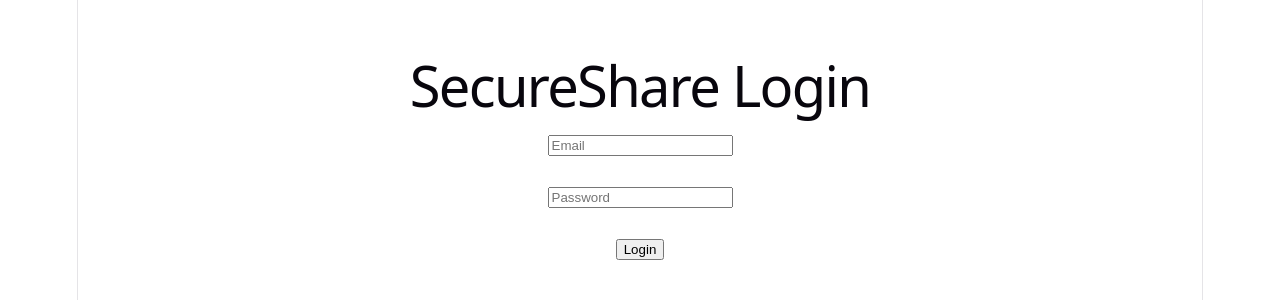
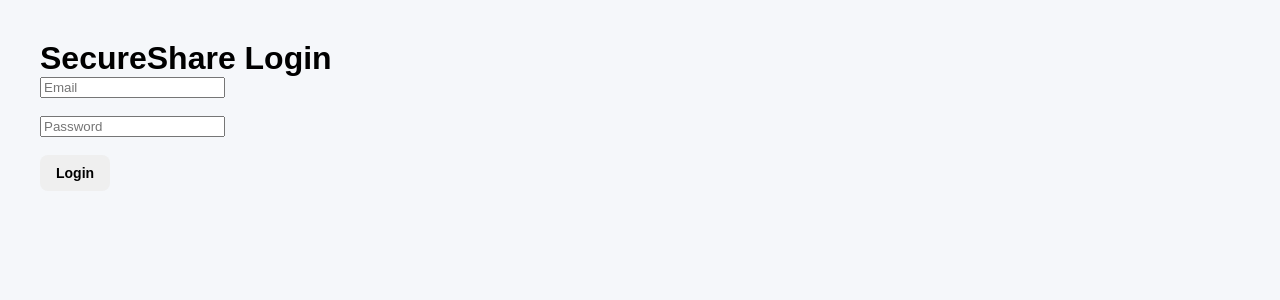
Before and after one commit to aksharthaker2-netizen/SecureShare, a React (Vite) app in the folder client/: page /login in a window 1280 px wide. Shown: the top 300 px of the page. Built offline with nearby package versions, Linux system fonts and the light colour scheme.

Commit message:
UI improvment

```diff
--- a/client/src/components/FileCard.jsx
+++ b/client/src/components/FileCard.jsx
@@ -3,17 +3,15 @@ function FileCard({ file, onDelete,onShare }) {
   return (
    <div
   style={{
-        border: "1px solid gray",
-        padding: "10px",
-        marginBottom: "10px",
+    background: "white",
+    borderRadius: "12px",
+    padding: "25px",
+    marginBottom: "20px",
+    boxShadow: "0 2px 10px rgba(0,0,0,0.08)",
   }}
 >
       <h3>{file.filename}</h3>
-      <p>
-      Total Views:
-      {" "}
-      {file.total_views}
-    </p>
+      <p>Total Views: {file.total_views}</p>
       <p>
         Uploaded:
         {" "}
@@ -25,20 +23,31 @@ function FileCard({ file, onDelete,onShare }) {
   href={`http://localhost:5000/${file.filepath}`}
   target="_blank"
   rel="noreferrer"
+  style={{
+    backgroundColor: "#3b82f6",
+    color: "white",
+    padding: "10px 16px",
+    borderRadius: "8px",
+    textDecoration: "none"
+  }}
 >
   Open File
 </a>
-
-      <br /><br />
-
      <button
+  style={{
+    backgroundColor: "#ef4444",
+    color: "white"
+  }}
   onClick={() => onDelete(file.id)}
 >
   Delete
 </button>
-      <br /><br />
 
     <button
+  style={{
+    backgroundColor: "#22c55e",
+    color: "white"
+  }}
   onClick={() => onShare(file.id)}
 >
   Share
--- a/client/src/components/Navbar.jsx
+++ b/client/src/components/Navbar.jsx
@@ -16,11 +16,16 @@ function Navbar() {
     style={{
       display: "flex",
       justifyContent: "space-between",
-        padding: "15px",
-        borderBottom: "1px solid gray",
+      alignItems: "center",
+      padding: "15px 30px",
+      backgroundColor: "white",
+      borderBottom: "1px solid #ddd",
+      boxShadow: "0 2px 5px rgba(0,0,0,0.05)"
     }}
   >
-      <h2>SecureShare</h2>
+    <h1 style={{ margin: 20 }}>
+  SecureShare
+</h1>
 
     <button onClick={handleLogout}>
       Logout
--- a/client/src/components/ProtectedRoute.jsx
+++ b/client/src/components/ProtectedRoute.jsx
@@ -4,11 +4,9 @@ function ProtectedRoute({ children }) {
 
   const token = localStorage.getItem("token");
 
-  if (!token) {
-    return <Navigate to="/login" />;
-  }
-
-  return children;
+  return token
+    ? children
+    : <Navigate to="/login" />;
 }
 
 export default ProtectedRoute;
--- a/client/src/index.css
+++ b/client/src/index.css
@@ -1,111 +1,19 @@
-:root {
-  --text: #6b6375;
-  --text-h: #08060d;
-  --bg: #fff;
-  --border: #e5e4e7;
-  --code-bg: #f4f3ec;
-  --accent: #aa3bff;
-  --accent-bg: rgba(170, 59, 255, 0.1);
-  --accent-border: rgba(170, 59, 255, 0.5);
-  --social-bg: rgba(244, 243, 236, 0.5);
-  --shadow:
-    rgba(0, 0, 0, 0.1) 0 10px 15px -3px, rgba(0, 0, 0, 0.05) 0 4px 6px -2px;
-
-  --sans: system-ui, 'Segoe UI', Roboto, sans-serif;
-  --heading: system-ui, 'Segoe UI', Roboto, sans-serif;
-  --mono: ui-monospace, Consolas, monospace;
-
-  font: 18px/145% var(--sans);
-  letter-spacing: 0.18px;
-  color-scheme: light dark;
-  color: var(--text);
-  background: var(--bg);
-  font-synthesis: none;
-  text-rendering: optimizeLegibility;
-  -webkit-font-smoothing: antialiased;
-  -moz-osx-font-smoothing: grayscale;
-
-  @media (max-width: 1024px) {
-    font-size: 16px;
-  }
+body {
+  margin: 0;
+  background-color: #f5f7fa;
+  font-family: Arial, sans-serif;
 }
 
-@media (prefers-color-scheme: dark) {
-  :root {
-    --text: #9ca3af;
-    --text-h: #f3f4f6;
-    --bg: #16171d;
-    --border: #2e303a;
-    --code-bg: #1f2028;
-    --accent: #c084fc;
-    --accent-bg: rgba(192, 132, 252, 0.15);
-    --accent-border: rgba(192, 132, 252, 0.5);
-    --social-bg: rgba(47, 48, 58, 0.5);
-    --shadow:
-      rgba(0, 0, 0, 0.4) 0 10px 15px -3px, rgba(0, 0, 0, 0.25) 0 4px 6px -2px;
-  }
-
-  #social .button-icon {
-    filter: invert(1) brightness(2);
-  }
+#root {
+  min-height: 100vh;
 }
 
-body {
+h1,
+h2,
+h3 {
   margin: 0;
 }
 
-#root {
-  width: 1126px;
-  max-width: 100%;
-  margin: 0 auto;
-  text-align: center;
-  border-inline: 1px solid var(--border);
-  min-height: 100svh;
-  display: flex;
-  flex-direction: column;
-  box-sizing: border-box;
+button {
+  cursor: pointer;
 }
-
-h1,
-h2 {
-  font-family: var(--heading);
-  font-weight: 500;
-  color: var(--text-h);
-}
-
-h1 {
-  font-size: 56px;
-  letter-spacing: -1.68px;
-  margin: 32px 0;
-  @media (max-width: 1024px) {
-    font-size: 36px;
-    margin: 20px 0;
-  }
-}
-h2 {
-  font-size: 24px;
-  line-height: 118%;
-  letter-spacing: -0.24px;
-  margin: 0 0 8px;
-  @media (max-width: 1024px) {
-    font-size: 20px;
-  }
-}
-p {
-  margin: 0;
-}
-
-code,
-.counter {
-  font-family: var(--mono);
-  display: inline-flex;
-  border-radius: 4px;
-  color: var(--text-h);
-}
-
-code {
-  font-size: 15px;
-  line-height: 135%;
-  padding: 4px 8px;
-  background: var(--code-bg);
-}
--- /dev/null
+++ b/client/src/pages/Dashboard.css
@@ -0,0 +1,135 @@
+.dashboard-container {
+  padding: 30px;
+}
+
+.stats-container {
+  display: flex;
+  justify-content: space-between;
+  gap: 20px;
+  margin: 30px 0;
+}
+
+.stat-card {
+  flex: 1;
+  background-color: white;
+  color: black;
+  border-radius: 12px;
+  padding: 20px;
+  text-align: center;
+  box-shadow: 0 2px 10px rgba(0, 0, 0, 0.15);
+}
+
+.stat-card h3 {
+  margin: 0;
+  font-size: 18px;
+}
+
+.stat-card p {
+  margin-top: 10px;
+  font-size: 32px;
+  font-weight: bold;
+}
+
+.empty-state {
+  text-align: center;
+  margin-top: 30px;
+}
+button {
+  border: none;
+  padding: 10px 16px;
+  border-radius: 8px;
+  cursor: pointer;
+  font-size: 14px;
+  font-weight: bold;
+}
+
+button:hover {
+  opacity: 0.9;
+}
+.button-row {
+  display: flex;
+  gap: 12px;
+  margin-top: 20px;
+}
+
+.open-btn {
+  background: #2563eb;
+  color: white;
+  text-decoration: none;
+  padding: 10px 18px;
+  border-radius: 8px;
+}
+
+.delete-btn {
+  background: #ef4444;
+  color: white;
+}
+
+.share-btn {
+  background: #22c55e;
+  color: white;
+}
+.dashboard-header {
+  margin-bottom: 25px;
+}
+
+.dashboard-header h1 {
+  font-size: 52px;
+  margin-bottom: 8px;
+}
+
+.dashboard-header p {
+  color: #666;
+  font-size: 18px;
+}
+
+.upload-section {
+  display: flex;
+  align-items: center;
+  gap: 15px;
+  margin-bottom: 25px;
+}
+
+.upload-btn {
+  background: #2563eb;
+  color: white;
+  border: none;
+  padding: 12px 22px;
+  border-radius: 10px;
+  cursor: pointer;
+  font-size: 15px;
+  font-weight: 600;
+}
+
+.upload-btn:hover {
+  background: #1d4ed8;
+}
+.choose-file-btn {
+  background: white;
+  border: 1px solid #d1d5db;
+  padding: 12px 18px;
+  border-radius: 10px;
+  cursor: pointer;
+  font-weight: 600;
+  transition: 0.2s;
+}
+
+.choose-file-btn:hover {
+  background: #f3f4f6;
+}
+
+.file-name {
+  color: #6b7280;
+  font-size: 14px;
+  min-width: 180px;
+}
+
+.upload-btn {
+  background: #2563eb;
+  color: white;
+  border: none;
+  padding: 12px 18px;
+  border-radius: 10px;
+  cursor: pointer;
+  font-weight: 600;
+}
--- a/client/src/pages/Dashboard.jsx
+++ b/client/src/pages/Dashboard.jsx
@@ -2,6 +2,7 @@ import { useEffect, useState, useRef } from "react";
 import { useNavigate } from "react-router-dom";
 import Navbar from "../components/Navbar";
 import FileCard from "../components/FileCard";
+import "./Dashboard.css";
 
 function Dashboard() {
   const fileInputRef = useRef(null);
@@ -113,6 +114,7 @@ function Dashboard() {
       }
 
       fetchFiles();
+      fetchStats();
 
     } catch (error) {
 
@@ -150,6 +152,7 @@ function Dashboard() {
     alert(data.message);
 
     fetchFiles();
+    fetchStats();
 
   } catch (error) {
 
@@ -198,51 +201,65 @@ function Dashboard() {
   return (
   <>
     <Navbar />
-    <div style={{ padding: "40px" }}>
+    <div className="dashboard-container">
 
+      <div className="dashboard-header">
   <h1>Secure Dashboard</h1>
-      <button onClick={handleLogout}>
-       Logout
-      </button>
+  <p>Upload, manage and share your files securely</p>
+</div>
+<div className="upload-section">
+
+  <label
+    htmlFor="file-upload"
+    className="choose-file-btn"
+  >
+    Choose File
+  </label>
 
   <input
+    id="file-upload"
     type="file"
     ref={fileInputRef}
     onChange={handleFileChange}
+    style={{ display: "none" }}
   />
 
-      <br /><br />
+  <span className="file-name">
+    {
+      selectedFile
+        ? selectedFile.name
+        : ""
+    }
+  </span>
 
-      <button onClick={handleUpload}>
+  <button
+    className="upload-btn"
+    onClick={handleUpload}
+  >
     Upload File
   </button>
+
+</div>
 
       <hr />
   {
   stats && (
+    <div className="stats-container">
 
-    <div>
+      <div className="stat-card">
+        <h3>Files</h3>
+        <p>{stats.total_files}</p>
+      </div>
 
-      <h2>
-        Dashboard Stats
-      </h2>
+      <div className="stat-card">
+        <h3>Views</h3>
+        <p>{stats.total_views}</p>
+      </div>
 
-      <p>
-        Files:
-        {stats.total_files}
-      </p>
-
-      <p>
-        Views:
-        {stats.total_views}
-      </p>
-
-      <p>
-        Downloads:
-        {stats.total_downloads}
-      </p>
-
-      <hr />
+      <div className="stat-card">
+        <h3>Downloads</h3>
+        <p>{stats.total_downloads}</p>
+      </div>
 
     </div>
   )
@@ -256,7 +273,11 @@ function Dashboard() {
 
   ) : files.length === 0 ? (
 
+    <div className="empty-state">
+  <h2>📁</h2>
   <p>No files uploaded yet.</p>
+  <p>Upload your first file.</p>
+</div>
 
   ) : (
 
```
Lines whose indentation alone changed are shown as unchanged.
